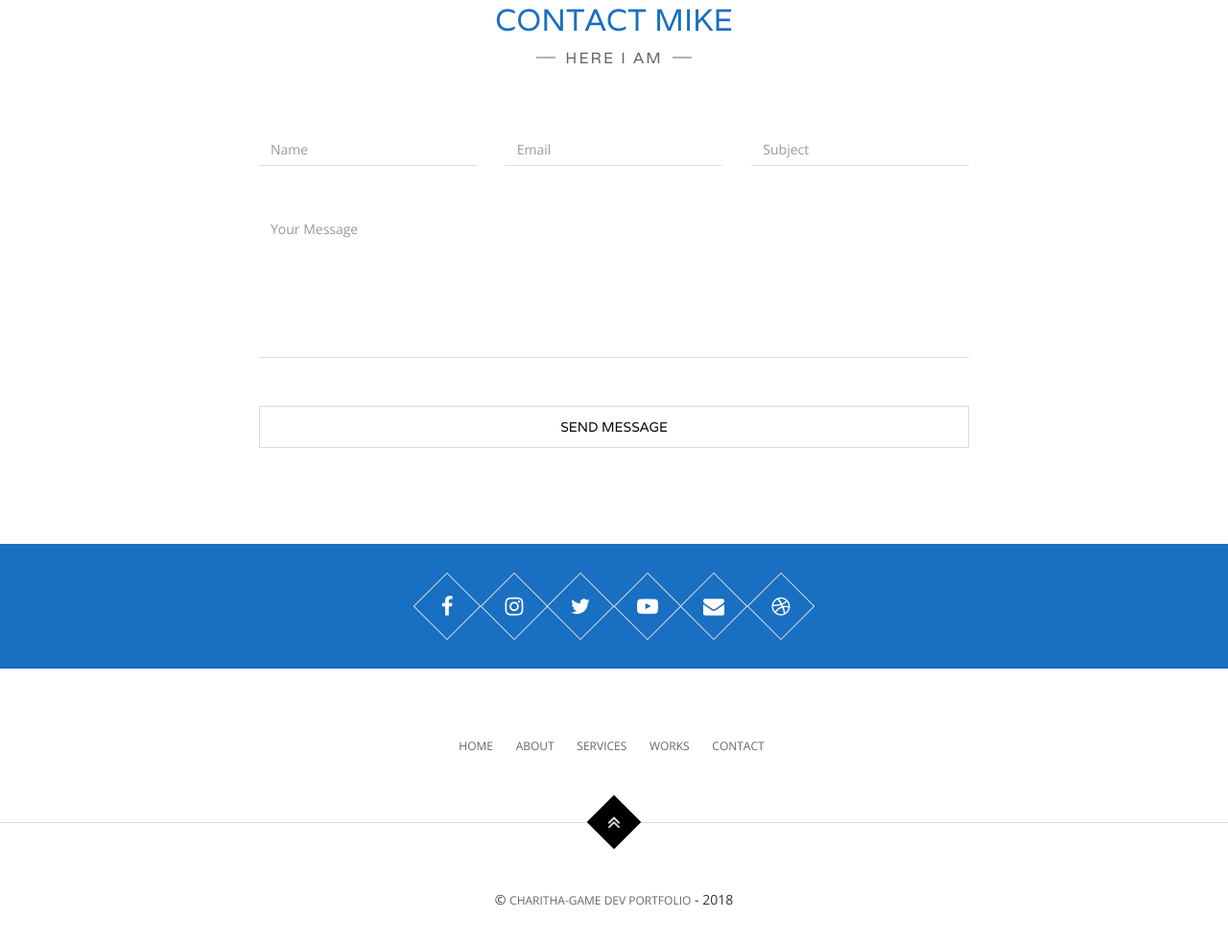
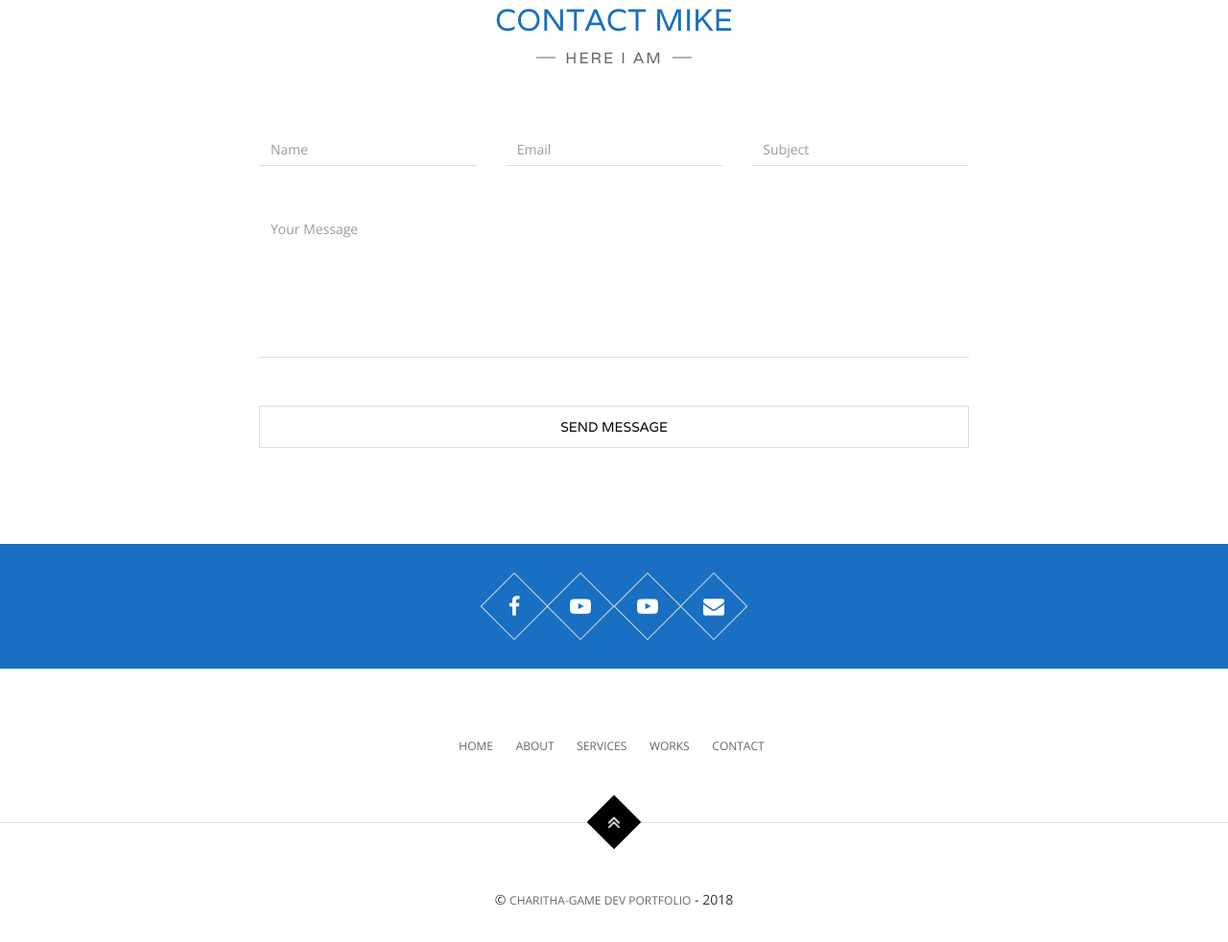
Before and after one commit to smartcharith/smartcharith.github.io, a plain HTML site: page index.html in a window 1280 px wide. Shown: the part 4489-5471 px from the top of the page at 96% size. Drawn offline with nearby package versions, Linux system fonts and the light colour scheme.

Commit message:
Update index.html

```diff
--- a/index.html
+++ b/index.html
@@ -576,24 +576,19 @@
         <!-- Social Networks section -->
         <section class="section-networks blue-bg">
             <div class="container">
-                <a href="#" class="rectangle">
+                <a href="https://www.facebook.com/EpicCharith" class="rectangle">
                     <i class="fa fa-facebook"></i>
                 </a>
-                <a href="#" class="rectangle">
-                    <i class="fa fa-instagram"></i>
-                </a>
-                <a href="#" class="rectangle">
-                    <i class="fa fa-twitter"></i>
-                </a>
-                <a href="#" class="rectangle">
+                <a href="https://www.youtube.com/channel/UC850cfMEKjFeeKA9ZJDufEw" class="rectangle">
                     <i class="fa fa-youtube-play"></i>
                 </a>
-                <a href="#" class="rectangle">
+                <a href="https://www.youtube.com/channel/UClWulu2n2isZC1JCjfWFTjA" class="rectangle">
+                    <i class="fa fa-youtube-play"></i>
+                </a>
+                <a href="charith945@gmail.com" class="rectangle">
                     <i class="fa fa-envelope"></i>
                 </a>
-                <a href="#" class="rectangle">
-                    <i class="fa fa-dribbble"></i>
-                </a>
+
             </div>
         </section><!-- /.section-networks-->
         <!-- End Social Networks section -->
```
